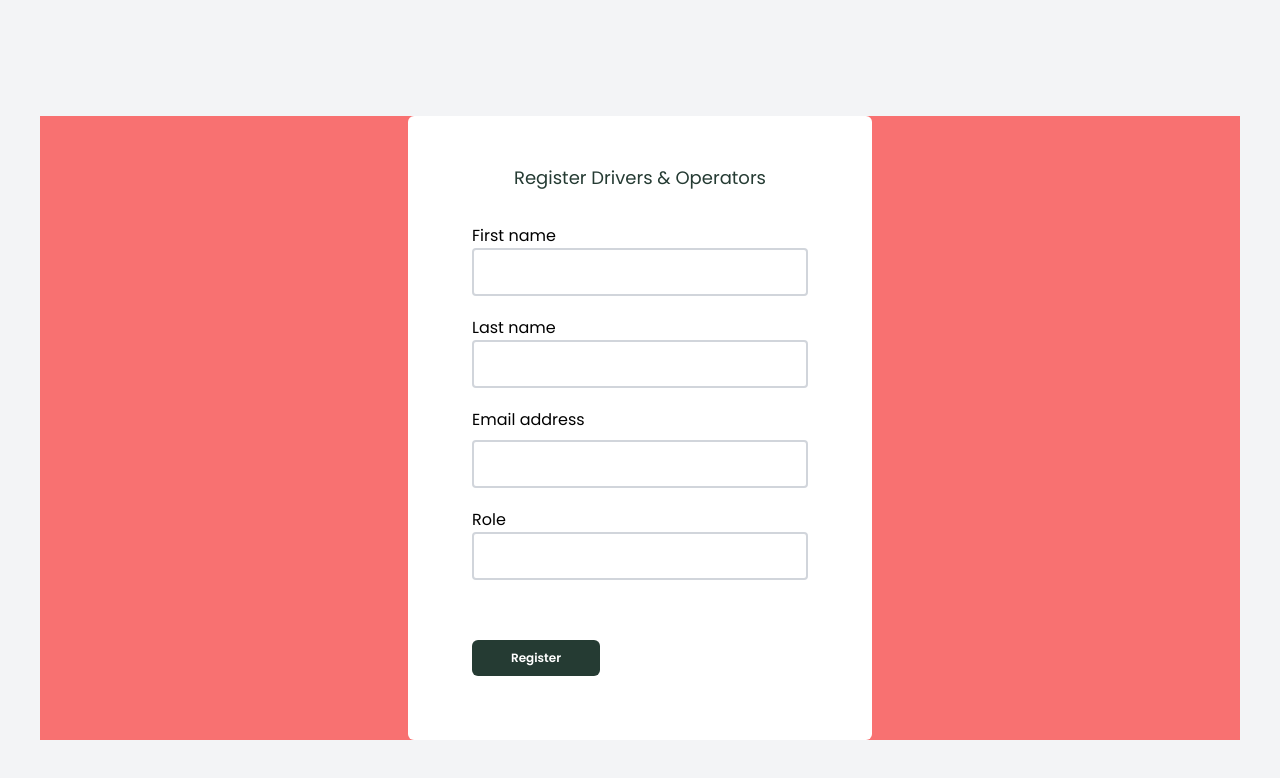
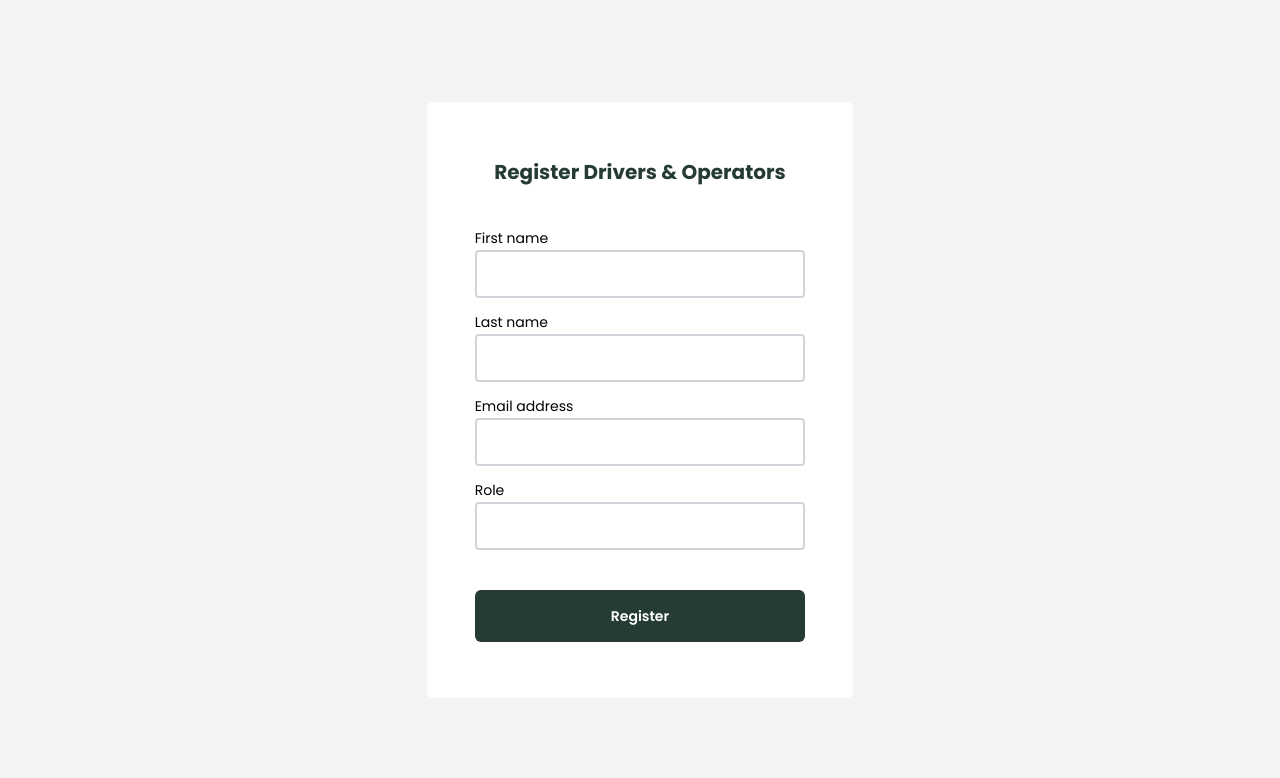
Before and after one commit to atlp-rwanda/rca-phantom-team2-fe, a React (Vite) app: page /drivers/new in a window 1280 px wide. Shown: the top 778 px of the page. Built offline with nearby package versions, Linux system fonts and the light colour scheme.

Commit message:
style (register driver): use proper font sizes and spacing

```diff
--- a/src/pages/RegisterDriver.tsx
+++ b/src/pages/RegisterDriver.tsx
@@ -34,9 +34,9 @@ export default function RegisterDriver() {
   };
 
   return (
-    <div className="lg:px-10 px-5 pb-10 pt-5 relative font-poppins h-screen overflow-y-scroll bg-gray-100 overflow-x-hidden">
-      <div className="flex flex-wrap lg:mt-24 mt-20 w-full bg-red-400">
-        <div className="w-full relative lg:flex md:h-auto h-56 flex justify-center items-center mt-14 lg:mt-0">
+    <div className="h-screen bg-gray-100 font-poppins overflow-y-scroll">
+      <div className="flex flex-col w-full h-full justify-center">
+        <div className="w-full md:w-2/3 lg:w-1/2 xl:w-1/3 mx-auto bg-white rounded-md px-12 py-14">
           <Formik
             validationSchema={RegisterDriverValidationSchema}
             initialValues={{
@@ -55,15 +55,15 @@ export default function RegisterDriver() {
               handleBlur,
               handleSubmit,
             }) => (
-              <form
-                className="row bg-white p-16 rounded-md"
-                onSubmit={handleSubmit}
-              >
-                <div className="text-center -mt-4 mb-8 text-lg text-dark-green">
+              <form onSubmit={handleSubmit}>
+                <h4 className="text-center text-xl pb-10 font-bold text-bgprimary">
                   Register Drivers & Operators
-                </div>
+                </h4>
                 <div className="mb-3 col-6">
-                  <label htmlFor="first_name" className="form-label">
+                  <label
+                    htmlFor="first_name"
+                    className="form-label pb-1 text-sm"
+                  >
                     First name
                   </label>
                   <br />
@@ -71,18 +71,18 @@ export default function RegisterDriver() {
                     type="text"
                     name="firstName"
                     id="firstName"
-                    className="p-2 w-full  rounded h-12 mb-2 border-2 border-gray-300"
+                    className="p-2 w-full rounded h-12 border-2 border-gray-300"
                     onChange={handleChange}
                     onBlur={handleBlur}
                     value={values.firstName}
                   />
 
-                  <div className="text-rose-600 my-2">
+                  <p className="text-red-600 my-1 text-sm capitalize">
                     {errors.firstName && touched.firstName && errors.firstName}
-                  </div>
+                  </p>
                 </div>
-                <div className="mb-3 col-6">
-                  <label htmlFor="lastName" className="form-label">
+                <div className="my-3 col-6">
+                  <label htmlFor="lastName" className="form-label pb-1 text-sm">
                     Last name
                   </label>
                   <br />
@@ -90,38 +90,40 @@ export default function RegisterDriver() {
                     type="text"
                     name="lastName"
                     id="lastName"
-                    className="p-2 w-full  rounded h-12 mb-2 border-2 border-gray-300"
+                    className="p-2 w-full rounded h-12 border-2 border-gray-300"
                     onChange={handleChange}
                     onBlur={handleBlur}
                     value={values.lastName}
                   />
 
-                  <div className="text-rose-600 my-2">
+                  <p className="text-red-600 my-1 text-sm capitalize">
                     {errors.lastName && touched.lastName && errors.lastName}
-                  </div>
+                  </p>
                 </div>
-                <div className="mb-3 col-6">
-                  <label htmlFor="exampleInputEmail1" className="form-label">
+                <div className="my-3 col-6">
+                  <label
+                    htmlFor="exampleInputEmail1"
+                    className="form-label pb-1 text-sm"
+                  >
                     Email address
                   </label>
-                  {""}
                   <br />
                   <input
                     type="email"
                     name="email"
                     id="exampleInputEmail1"
-                    className="mt-2 p-2 w-full  rounded h-12 mb-2 border-2 border-gray-300"
+                    className="p-2 w-full rounded h-12 border-2 border-gray-300"
                     onChange={handleChange}
                     onBlur={handleBlur}
                     value={values.email}
                   />
-                  <div className="text-rose-600 my-2">
+                  <p className="text-red-600 my-1 text-sm capitalize">
                     {errors.email && touched.email && errors.email}
-                  </div>
+                  </p>
                 </div>
 
-                <div className="mb-3 col-6">
-                  <label htmlFor="role" className="form-label">
+                <div className="my-3 col-6">
+                  <label htmlFor="role" className="form-label pb-1 text-sm">
                     Role
                   </label>
                   <br />
@@ -129,20 +131,21 @@ export default function RegisterDriver() {
                     type="text"
                     name="role"
                     id="roleId"
-                    className="p-2 w-full  rounded h-12 mb-2 border-2 border-gray-300"
+                    className="p-2 w-full rounded h-12 border-2 border-gray-300"
                     onChange={handleChange}
                     onBlur={handleBlur}
                     value={values.role}
                   />
 
-                  <div className="text-rose-600 my-2">
+                  <p className="text-red-600 my-1 text-sm capitalize">
                     {errors.role && touched.role && errors.role}
-                  </div>
+                  </p>
                 </div>
 
                 <button
                   type="submit"
-                  className="mt-10 bg-dark-green py-2.5 w-32 text-white rounded-md text-xs text-center font-semibold cursor-pointer"
+                  disabled={Object.keys(errors).length > 0}
+                  className="mt-10 py-4 bg-bgprimary text-white block w-full rounded-md text-sm text-center font-semibold"
                 >
                   Register
                 </button>
--- a/src/styles/tailwind.css
+++ b/src/styles/tailwind.css
@@ -1,8 +1,6 @@
 @tailwind base;
 @tailwind components;
 @tailwind utilities;
-
-
 
 .main--login-bg{
     background: url('/assets/Component 2.png');
@@ -10,3 +8,9 @@
     background-position: center left 40em;
     background-repeat: no-repeat;
 }
+
+/* reduce opacity for disabled buttons */
+button:disabled {
+    opacity: 0.7;
+    cursor: not-allowed;
+}
```
